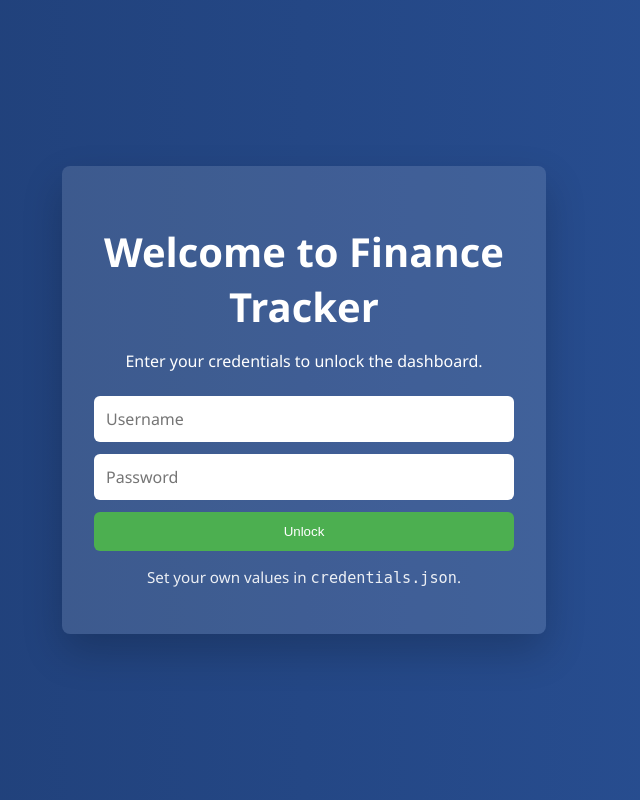
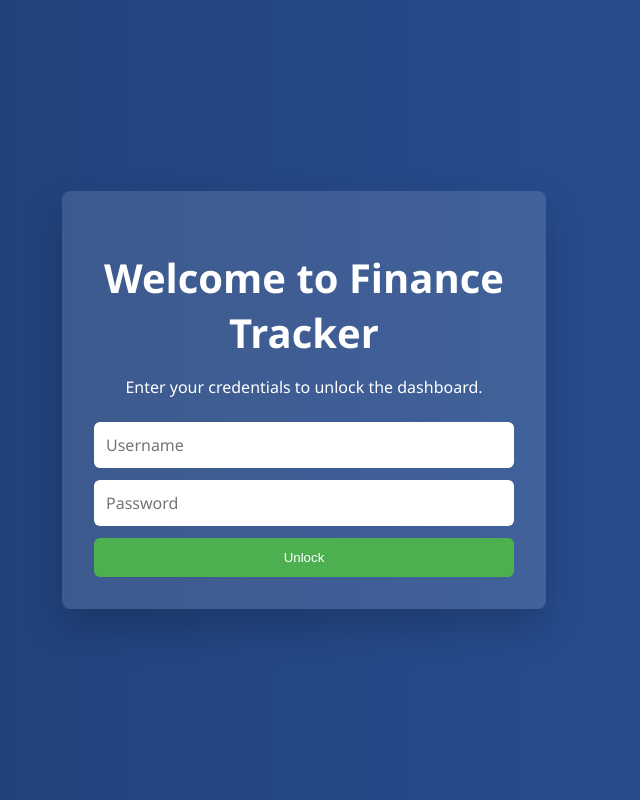
Before and after one commit to Atharv0409/Finance-Tracker, a Flask app: page / in a window 1280 px wide. Shown: the whole page, without its empty margins (336-976 px from the left). Run offline with Flask 3, Linux system fonts and the light colour scheme.

Commit message:
Update index.html

```diff
--- a/templates/index.html
+++ b/templates/index.html
@@ -19,7 +19,7 @@
             <button class="btn" type="submit">Unlock</button>
         </form>
 
-        <p class="hint">Set your own values in <code>credentials.json</code>.</p>
+
     </div>
 </body>
 </html>
```
